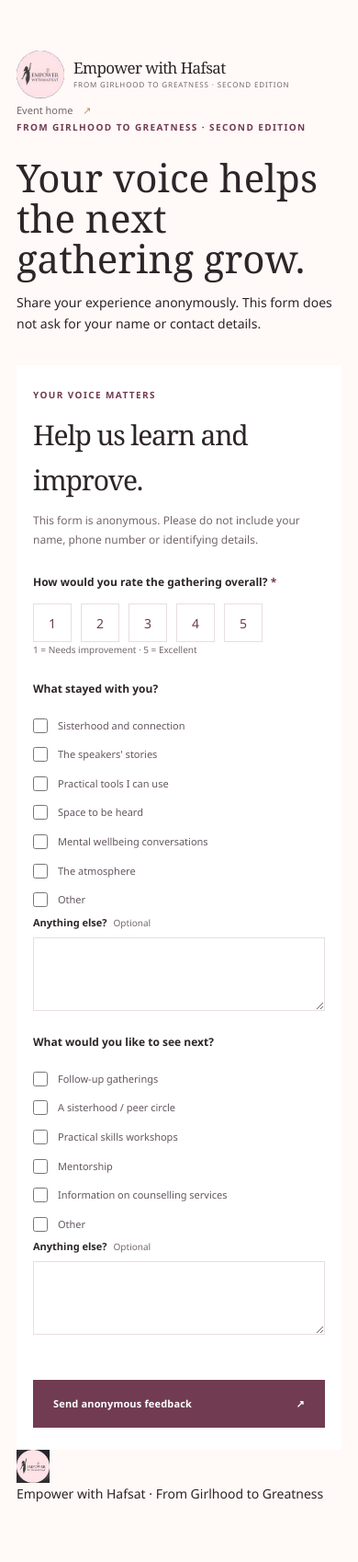
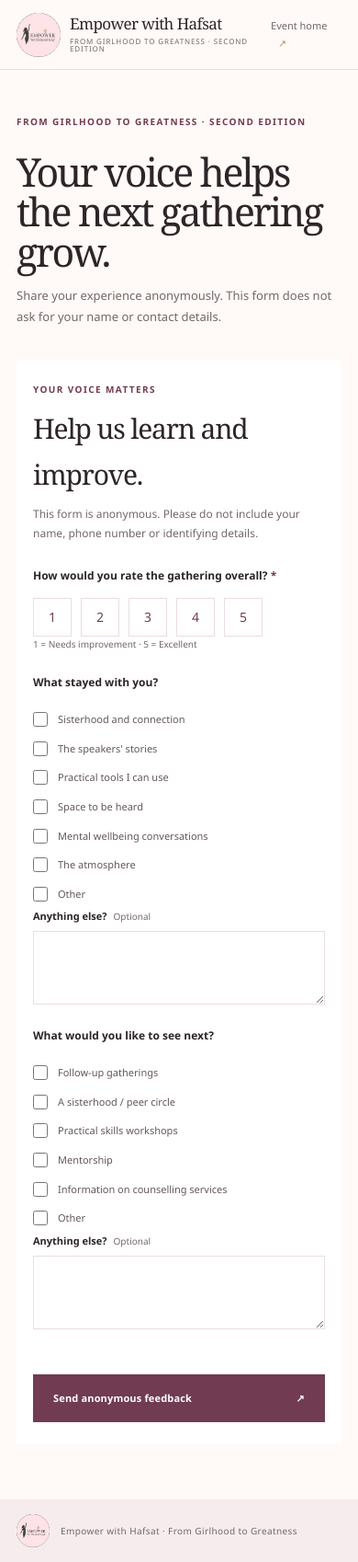
Before and after one commit to mrzulqarnainnadabo/iseyc-field-register-desk, a Next.js app: page /feedback in a window 390 px wide. Shown: the whole page at 92% size. Built offline with nearby package versions, Linux system fonts and the light colour scheme; no server answers.

Commit message:
Extend shared editorial design system to staff and feedback

```diff
--- a/src/app/brand-overrides.css
+++ b/src/app/brand-overrides.css
@@ -134,3 +134,28 @@ body { background: var(--paper); color: var(--ink); }
   html { scroll-behavior:auto; }
   *, *::before, *::after { transition-duration:.01ms!important; animation-duration:.01ms!important; }
 }
+
+
+/* Shared identity across restricted operations and feedback surfaces */
+.staff-header .brand-logo, .feedback-header .brand-logo { width:58px; height:58px; object-fit:contain; border-radius:50%; }
+.staff-page .site-footer { background:#F6ECEE; }
+.staff-page .footer-brand { display:inline-flex; align-items:center; gap:10px; font-family:var(--serif); font-size:17px; }
+.staff-page .footer-brand img { width:40px; height:40px; object-fit:contain; border-radius:50%; }
+.staff-page .footer-brand em { color:var(--plum); font-weight:400; }
+.staff-login, .walkin-form { border:1px solid var(--line); border-radius:2px; }
+.staff-message { background:var(--rose-wash); color:var(--plum-dark); border-left:2px solid var(--gold); }
+.staff-search input { border-radius:0; }
+.feedback-page { min-height:100vh; width:100%; max-width:none; padding:0; display:flex; flex-direction:column; }
+.feedback-header { min-height:90px; padding:12px max(5.5%, calc((100vw - 1120px)/2)); display:flex; align-items:center; justify-content:space-between; border-bottom:1px solid var(--line); }
+.feedback-content { width:min(720px, calc(100% - 40px)); margin:0 auto; padding:68px 0 80px; flex:1; }
+.feedback-content h1 { max-width:680px; font-family:var(--serif); font-size:clamp(42px,6vw,68px); line-height:1.02; letter-spacing:-.055em; font-weight:400; }
+.feedback-content > p:not(.eyebrow) { max-width:560px; color:var(--muted); font-size:13px; line-height:1.8; }
+.feedback-footer { display:flex; align-items:center; gap:12px; padding:18px max(5.5%, calc((100vw - 1120px)/2)); background:#F6ECEE; color:var(--muted); font-size:10px; letter-spacing:.04em; }
+.feedback-footer img { width:36px; height:36px; object-fit:contain; border-radius:50%; }
+@media (max-width:760px) {
+  .feedback-header { min-height:76px; padding:9px 18px; }
+  .feedback-header .brand-logo { width:48px; height:48px; }
+  .feedback-content { width:calc(100% - 36px); padding:48px 0 60px; }
+  .feedback-content h1 { font-size:clamp(40px,11vw,54px); }
+  .feedback-footer { padding:16px 18px; }
+}
```
